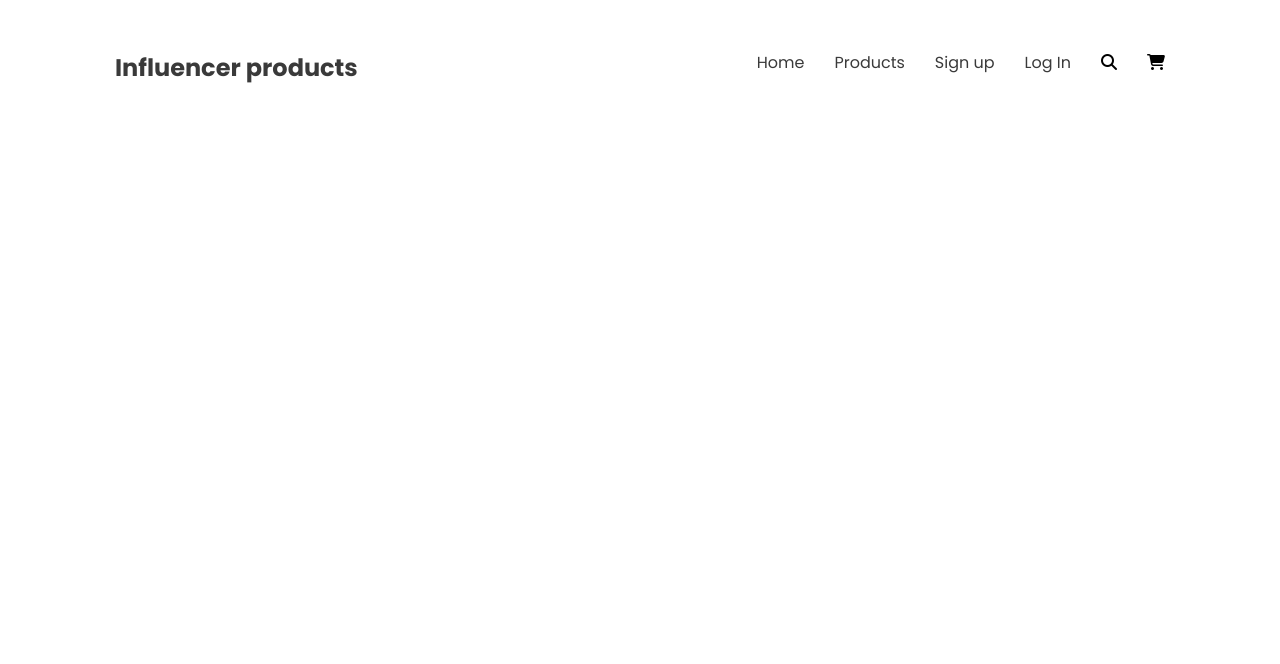
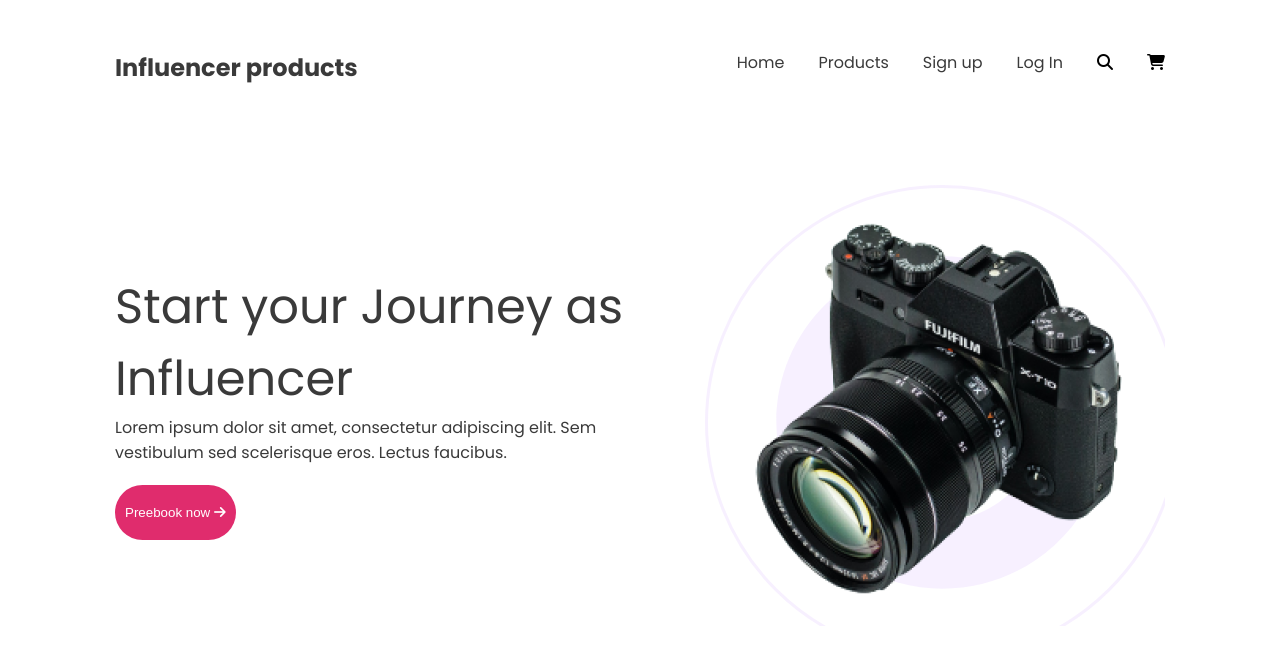
Before and after one commit to naeem-web84/influencer-gear-ni, a plain HTML site: page index.html in a window 1280 px wide. Drawn offline with Linux system fonts and the light colour scheme.

Commit message:
commiting camera section

```diff
--- a/index.html
+++ b/index.html
@@ -1,32 +1,64 @@
 <!DOCTYPE html>
 <html lang="en">
+
 <head>
     <meta charset="UTF-8">
     <meta name="viewport" content="width=device-width, initial-scale=1.0">
     <title>Influener Gear</title>
     <link rel="stylesheet" href="style/style.css">
 
-    <link rel="stylesheet" href="https://cdnjs.cloudflare.com/ajax/libs/font-awesome/6.7.2/css/all.min.css" integrity="sha512-Evv84Mr4kqVGRNSgIGL/F/aIDqQb7xQ2vcrdIwxfjThSH8CSR7PBEakCr51Ck+w+/U6swU2Im1vVX0SVk9ABhg==" crossorigin="anonymous" referrerpolicy="no-referrer" />
+    <link rel="stylesheet" href="https://cdnjs.cloudflare.com/ajax/libs/font-awesome/6.7.2/css/all.min.css"
+        integrity="sha512-Evv84Mr4kqVGRNSgIGL/F/aIDqQb7xQ2vcrdIwxfjThSH8CSR7PBEakCr51Ck+w+/U6swU2Im1vVX0SVk9ABhg=="
+        crossorigin="anonymous" referrerpolicy="no-referrer" />
 </head>
+
 <body class="poppins-regular">
     <header>
         <nav class="display-flex">
             <h3 class="nav-head-h3">Influencer products</h3>
-             <ul class="display-flex">
+            <ul class="display-flex">
                 <li><a href="#">Home</a></li>
                 <li><a href="#">Products</a></li>
                 <li><a href="#">Sign up</a></li>
                 <li><a href="#">Log In</a></li>
                 <li><i class="fa-solid fa-magnifying-glass"></i></li>
                 <li><i class="fa-solid fa-cart-shopping"></i></li>
-             </ul>
+            </ul>
         </nav>
     </header>
     <main>
 
+        <section class="camera display-flex">
+
+            <div class="camera-content">
+                <h3>Start your Journey as
+                    Influencer</h3>
+                <p>Lorem ipsum dolor sit amet, consectetur adipiscing elit. Sem vestibulum sed scelerisque eros. Lectus
+                    faucibus.</p>
+                <button class="btn-1">Preebook now <i class="fa-solid fa-arrow-right"></i></button>
+            </div>
+
+            <div class="camera-image">
+                <img src="images/main-camera.png" alt="">
+            </div>
+        </section>
+
+
+        <section class="logo ">
+            <!-- <div class="display-flex">
+                <div class="logo-1"><img src="logos/Alibaba.svg" alt=""></div>
+                <div class="logo-2"><img src="logos/Amazon.svg" alt=""></div>
+                <div class="logo-3"><img src="logos/Daraz.pk Logo.svg" alt=""></div>
+                <div class="logo-4"><img src="logos/Ebay.svg" alt=""></div>
+                <div class="logo-5"><img src="logos/Rakuten.svg" alt=""></div>
+                <div class="logo-6"><img src="logos/Target.svg" alt=""></div>
+                <div class="logo-7"><img src="logos/Walmart.svg" alt=""></div> -->
+            </div>
+        </section>
     </main>
     <footer>
 
     </footer>
 </body>
+
 </html>
--- a/style/style.css
+++ b/style/style.css
@@ -8,23 +8,52 @@
 }
 
 
-  *{
+
+* {
   margin: 0;
   padding: 0;
   box-sizing: border-box;
 }
 
-  nav, main, footer{
+nav,
+main,
+footer {
   max-width: 1050px;
   margin: 0px auto;
 }
 
+/* VARIABLES */
+:root {
+  --heading-color-1: rgba(58, 58, 58, 1);
+  --heading-color-2: rgba(24, 25, 31, 1);
+  --heading-color-3: rgba(10, 8, 38, 1);
+
+  --para-color-1: rgba(120, 120, 133, 1);
+  --para-color-2: rgba(108, 108, 108, 1);
+  --number-color: rgba(0, 0, 0, 0.87);
+
+  --font-bold: 800px;
+  --font-semibold: 600px;
+  --font-bolder: 900px;
+
+
+  --font-size-50: 3rem;
+  --font-size-24: 1.6rem;
+  --font-size-16: 1rem;
+  --font-size-28: 1.6rem;
+  --font-size-14: 1rem;
+  --font-size-38: 2.2rem;
+
+}
+
+
+
 /* SHARED TAGS */
-  .display-flex{
+.display-flex {
   display: flex;
 }
 
-  .nav-head-h3{
+.nav-head-h3 {
   font-weight: bold;
   font-size: 1.5rem;
   color: rgba(58, 58, 58, 1);
@@ -32,13 +61,13 @@
 
 
 /* HEADER SECTION */
-  nav{
+nav {
   justify-content: space-between;
   margin-top: 50px;
 }
 
-  nav ul{
-    gap: 30px;
+nav ul {
+  gap: 34px;
 }
 
 nav li {
@@ -46,9 +75,46 @@
 
 }
 
-  nav li a{
+nav li a {
   text-decoration: none;
   color: rgba(58, 58, 58, 1);
+}
+
+/* camera SECTION */
+
+.camera {
+  margin-top: 100px;
+  justify-content: space-evenly;
+  align-items: center;
+}
+
+.camera-content h3 {
+  font-weight: var(--font-bolder);
+  font-size: var(--font-size-50);
+  color: var(--heading-color-1);
+}
+
+.camera-content p {
+  width: 500px;
+  font-weight: var(--font-semibold);
+  font-size: var(--font-size-16);
+  color: var(--heading-color-1);
+}
+
+.camera-image {
+  background-image: url(../images/Circle\ design.svg);
+  background-repeat: no-repeat;
+}
+.camera-image img{
+  margin: 15px 0px 5px 20px;
+}
+.btn-1{
+  margin-top: 20px;
+  padding: 20px 10px;
+  border: none;
+  border-radius: 40px;
+  background-color: rgba(224, 44, 109, 1);
+  color: white;
 }
 
 
@@ -67,38 +133,108 @@
 /* MEDIA QUERY */
 /* SMALL DEVICE */
 @media screen and (max-width: 576px) {
-    nav, nav ul{
+  nav,
+  nav ul {
     flex-direction: column;
     justify-content: center;
     align-items: center;
   }
+
+  .camera {
+    margin-top: 100px;
+    justify-content:space-evenly;
+    align-items: center;
+    text-align: center;
+    flex-wrap: wrap-reverse;
   }
 
+  .camera-image img{
+    width: 80%;
+    margin: 30px auto;
+  }
 
+  .camera-content h3 {
+     width: 80%;
+     margin: 30px auto
+  }
 
+  .camera-content p {
+     width: 80%;
+     margin: 30px auto
+  }
 
+}
 
 
 
 /* MEDIUMDEVICE */
 
 @media screen and (min-width: 576px) and (max-width: 800px) {
-    nav, nav ul{
+
+  nav,
+  nav ul {
     flex-direction: column;
     align-items: center;
+  }
+
+  .camera {
+    margin-top: 100px;
+    justify-content:space-evenly;
+    align-items: center;
+    text-align: center;
+    flex-wrap: wrap-reverse;
+  }
+
+  .camera-image img{
+    width: 80%;
+    margin: 30px auto;
+  }
+
+  .camera-content h3 {
+     width: 80%;
+     margin: 30px auto;
+  }
+
+  .camera-content p {
+     width: 80%;
+     margin: 30px auto;
   }
 }
 
 
 /* LARGE DEVICE */
+/*
 @media screen and (min-width: 801px) and (max-width: 1050px) {
-    nav{
+  nav {
     justify-content: space-evenly;
     align-items: center;
   }
 
-      nav ul{
+  nav ul {
     justify-content: space-evenly;
     align-items: center;
   }
+
+  .camera {
+    margin-top: 100px;
+    justify-content:space-evenly;
+    align-items: center;
+    text-align: center;
+    flex-wrap: wrap-reverse;
   }
+
+  .camera-image img{
+    width: 80%;
+    margin: 30px auto;
+  }
+
+  .camera-content h3 {
+     width: 80%;
+     margin: 30px auto;
+  }
+
+  .camera-content p {
+     width: 80%;
+     margin: 30px auto;
+  }
+}  */
```
Lines whose indentation alone changed are shown as unchanged.
